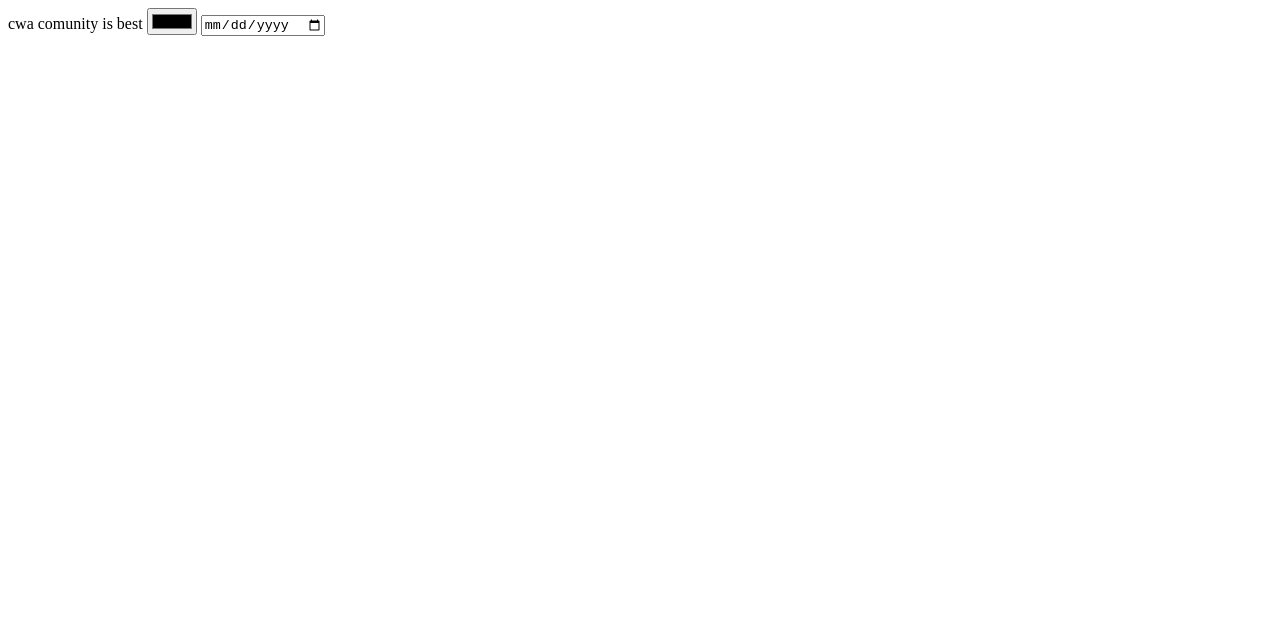
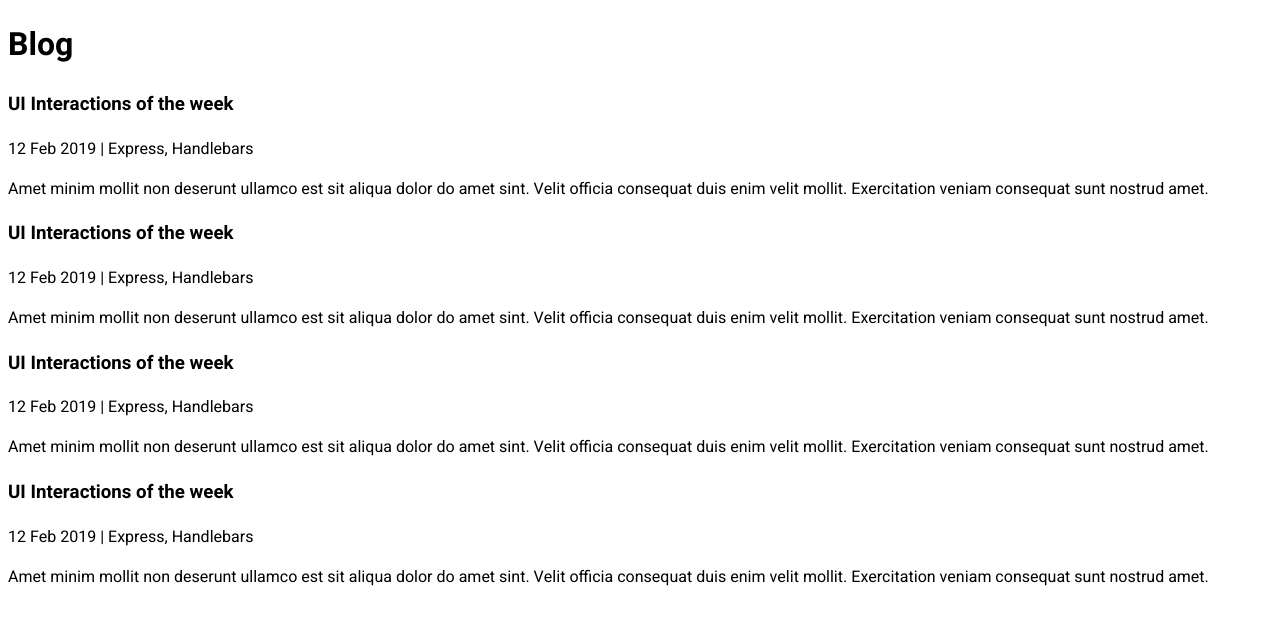
Before and after one commit to HajraDev/My-portfoli, a plain HTML site: page index.html in a window 1280 px wide. Drawn offline with Linux system fonts and the light colour scheme; files that its build step writes are made by us from their sources.

Commit message:
learn css

```diff
--- /dev/null
+++ b/css/style.css
@@ -0,0 +1,16 @@
+html , body {
+    font-family: 'Heebo', sans-serif;
+}
+.blog-item h3{
+    font-weight: 500;
+    font-size: 30px;
+    line-height: 44px;
+    /* Dark Color */
+     color: #21243D;
+}
+.blog-item .published-date{
+
+}
+.blog-item .category{
+
+}
--- a/index.html
+++ b/index.html
@@ -4,12 +4,47 @@
     <meta charset="UTF-8">
     <meta http-equiv="X-UA-Compatible" content="IE=edge">
     <meta name="viewport" content="width=device-width, initial-scale=1.0">
+    <link rel="stylesheet" href="style.css">
     <title>Document</title>
+    <link rel="preconnect" href="https://fonts.googleapis.com">
+    <link rel="preconnect" href="https://fonts.gstatic.com" crossorigin>
+    <link href="https://fonts.googleapis.com/css2?family=Heebo:wght@400;500;700&display=swap" rel="stylesheet">
+
+
 </head>
 <body>
-    cwa comunity is best
+    <h1>Blog</h1>
+    <article class="blog.items">
+       <header>
+       <h3>UI Interactions of the week</h3>
+       </header>
+       <div><span class="published-date">12 Feb 2019</span> | <span class="category">Express, Handlebars</span></div>
+        <p>Amet minim mollit non deserunt ullamco est sit aliqua dolor do amet sint. Velit officia consequat duis enim velit mollit. Exercitation veniam consequat sunt nostrud amet.</p>
+    </article>
+    <article>
+        <header>
+            <h3 class="recent">UI Interactions of the week</h3>
+           </header>
+        <div><span class="published-date">12 Feb 2019</span> | <span class="category">Express, Handlebars</span></div>
+        <p>Amet minim mollit non deserunt ullamco est sit aliqua dolor do amet sint. Velit officia consequat duis enim velit mollit. Exercitation veniam consequat sunt nostrud amet.</p>
+    </article>
+    <article>
+        <header>
+            <h3 class="recent" >UI Interactions of the week</h3>
+        </header>
+        <div><span class="published-date">12 Feb 2019</span> | <span class="category">Express, Handlebars</span></div>
+        <p>Amet minim mollit non deserunt ullamco est sit aliqua dolor do amet sint. Velit officia consequat duis enim velit mollit. Exercitation veniam consequat sunt nostrud amet.</p>
+    </article>
+    <article>
+        <header>
+            <h3 class="recent">UI Interactions of the week</h3>
+        </header>
+        <div><span class="published-date">12 Feb 2019</span> | <span class="category">Express, Handlebars</span></div>
+        <p>Amet minim mollit non deserunt ullamco est sit aliqua dolor do amet sint. Velit officia consequat duis enim velit mollit. Exercitation veniam consequat sunt nostrud amet.</p>
+    </article>
+    <!-- cwa comunity is best
     <input type="color" >
-    <input type="date" name="" id="">
+    <input type="date" name="" id=""> -->
 
 </body>
 </html>
```
